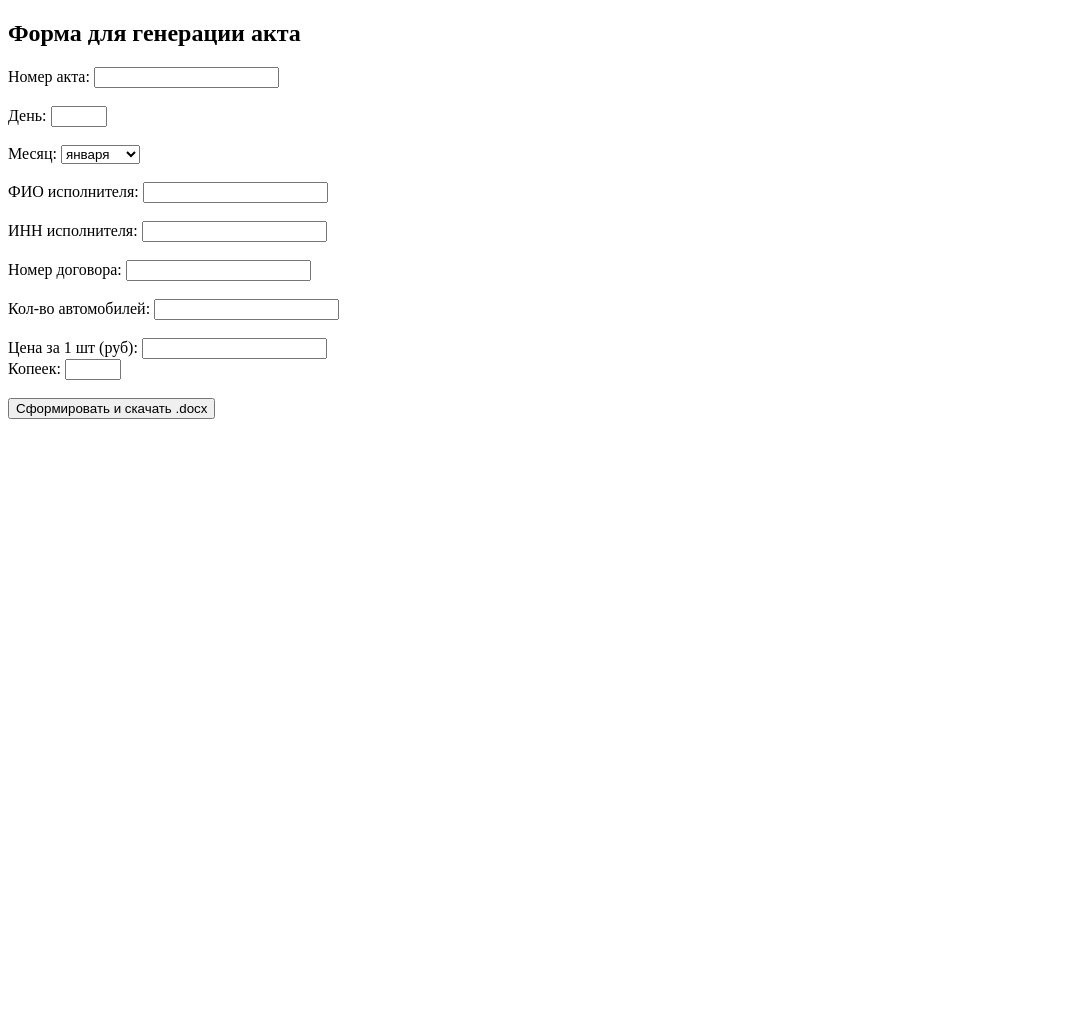
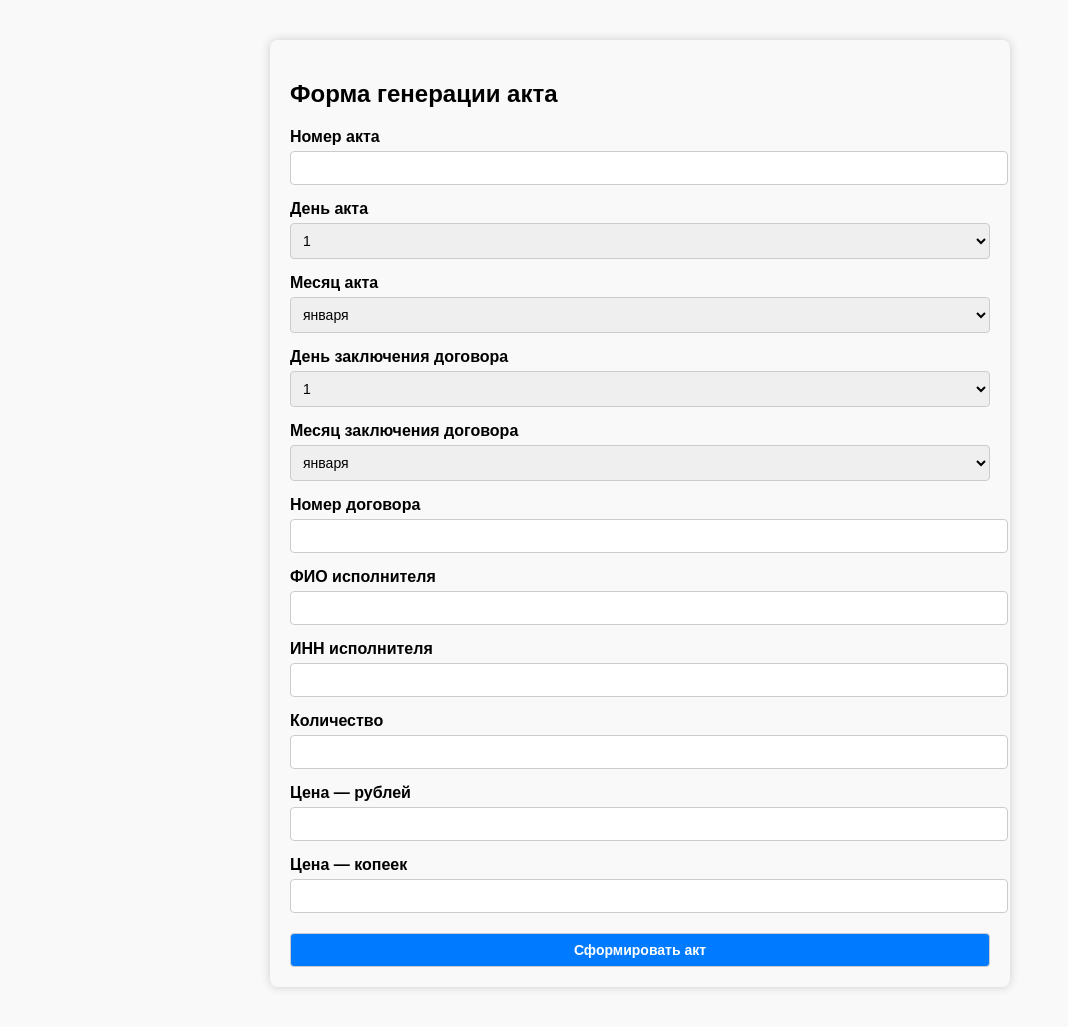
Before and after one commit to temaaamet/aktttt, a Flask app: page / in a window 1280 px wide. Shown: the whole page, without its empty margins (0-1068 px from the left). Before the commit the page ends 419 px from the top, so only its background shows below. Run offline with Flask 3, Linux system fonts and the light colour scheme.

Commit message:
Обновил форму и app.py

```diff
--- a/app.py
+++ b/app.py
@@ -1,61 +1,103 @@
-from flask import Flask, render_template, request, send_file
+from flask import Flask, render_template, request, send_file, jsonify
 from docxtpl import DocxTemplate
 from num2words import num2words
 import io
 
 app = Flask(__name__)
 
-@app.route('/')
+def money_to_words(rub: int, kop: int) -> str:
+    def r(n):
+        if 11 <= n % 100 <= 14: return "РУБЛЕЙ"
+        if n % 10 == 1: return "РУБЛЬ"
+        if 2 <= n % 10 <= 4: return "РУБЛЯ"
+        return "РУБЛЕЙ"
+    def k(n):
+        if 11 <= n % 100 <= 14: return "КОПЕЕК"
+        if n % 10 == 1: return "КОПЕЙКА"
+        if 2 <= n % 10 <= 4: return "КОПЕЙКИ"
+        return "КОПЕЕК"
+    rub = int(rub); kop = int(kop)
+    return f"{num2words(rub, lang='ru').upper()} {r(rub)} {num2words(kop, lang='ru').upper()} {k(kop)}"
+
+@app.route("/")
 def index():
-    return render_template('form.html')
+    return render_template("index.html")  # form.html лежит в папке templates/
 
-@app.route('/generate', methods=['POST'])
+@app.route("/generate", methods=["POST"])
 def generate():
-    data = request.get_json()
+    try:
+        d = request.get_json(force=True)
+    except Exception:
+        return jsonify({"error": "Некорректный JSON"}), 400
 
-    # Преобразуем ФИО исполнителя — каждое слово с заглавной буквы
-    contractor_name = " ".join(word.capitalize() for word in data['contractor_name'].split())
+    need = ["act_number","day","month",
+            "contract_number","contract_day","contract_month",
+            "contractor_name","contractor_inn",
+            "qty","rub","kop"]
+    miss = [k for k in need if k not in d or str(d[k]).strip() == ""]
+    if miss:
+        return jsonify({"error": "Отсутствуют поля: " + ", ".join(miss)}), 400
 
-    # Сумма
-    rub = int(data['rub'])
-    kop = int(data['kop'])
-    qty = int(data['qty'])
-    total = rub * qty + (kop * qty) / 100
+    try:
+        act_number = str(d["act_number"]).strip()
+        act_day    = str(int(d["day"]))
+        act_month  = str(d["month"])
+        c_number   = str(d["contract_number"]).strip()
+        c_day      = str(int(d["contract_day"]))
+        c_month    = str(d["contract_month"])
+        name_raw   = str(d["contractor_name"]).strip()
+        inn        = str(d["contractor_inn"]).strip()
+        qty        = int(d["qty"])
+        rub        = int(d["rub"])
+        kop        = int(d["kop"])
+    except Exception as e:
+        return jsonify({"error": f"Неверные типы полей: {e}"}), 400
 
-    # Прописью (все заглавные)
-    total_words = num2words(total, lang='ru', to='currency').upper()
+    if not inn.isdigit() or len(inn) != 12:
+        return jsonify({"error": "ИНН: ровно 12 цифр"}), 400
+    if qty <= 0 or rub < 0 or not (0 <= kop <= 99):
+        return jsonify({"error": "Проверьте qty (>0), rub (>=0), kop (0–99)"}), 400
 
-    # Загружаем шаблон
-    doc = DocxTemplate("TEMPLATE_ACT.docx")
+    contractor_name = " ".join(w[:1].upper() + w[1:].lower() for w in name_raw.split())
 
+    # Цена за единицу и итог
+    price = rub + kop / 100.0
+    total = qty * price
+    total_kop_all = int(round(total * 100))
+    total_rub = total_kop_all // 100
+    total_kop = total_kop_all % 100
+
+    # === Контекст ПОД ТВОИ ПЛЕЙСХОЛДЕРЫ ===
     context = {
-        'act_number': data['act_number'],
-        'act_day': data['act_day'],
-        'act_month': data['act_month'],
-        'contract_day': data['contract_day'],
-        'contract_month': data['contract_month'],
-        'contract_number': data['contract_number'],
-        'contractor_name': contractor_name,
-        'contractor_inn': data['contractor_inn'],
-        'qty': qty,
-        'rub': rub,
-        'kop': f"{kop:02}",
-        'total': f"{total:.2f}",
-        'total_words': total_words
+        "act_number": act_number,
+        "act_day": act_day,
+        "act_month": act_month,
+
+        "contract_number": c_number,
+        "contract_day": c_day,
+        "contract_month": c_month,
+
+        "contractor_name": contractor_name,
+        "contractor_inn": inn,
+
+        "qty": qty,
+        # то, что ждёт таблица
+        "rub_per_unit": f"{price:.2f}",                # цена за 1 (без «руб.»)
+        "sum_total": f"{total_rub}.{total_kop:02d}",   # итог (без «руб.»)
+        "sum_total_words": money_to_words(total_rub, total_kop),  # итог прописью
     }
 
+    try:
+        doc = DocxTemplate("TEMPLATE_ACT.docx")
+    except Exception as e:
+        return jsonify({"error": f"Нет TEMPLATE_ACT.docx рядом с app.py: {e}"}), 500
+
     doc.render(context)
+    buf = io.BytesIO(); doc.save(buf); buf.seek(0)
 
-    buffer = io.BytesIO()
-    doc.save(buffer)
-    buffer.seek(0)
+    filename = f"Акт_№{act_number}_от_{act_day}_{act_month}.docx"
+    return send_file(buf, as_attachment=True, download_name=filename,
+                     mimetype="application/vnd.openxmlformats-officedocument.wordprocessingml.document")
 
-    return send_file(
-        buffer,
-        as_attachment=True,
-        download_name="Акт.docx",
-        mimetype="application/vnd.openxmlformats-officedocument.wordprocessingml.document"
-    )
-
-if __name__ == '__main__':
-    app.run(host='0.0.0.0', port=5000)
+if __name__ == "__main__":
+    app.run(debug=True)
--- a/templates/form.html
+++ b/templates/form.html
@@ -2,101 +2,148 @@
 <html lang="ru">
 <head>
     <meta charset="UTF-8">
-  <title>Генератор акта</title>
+    <title>Генерация акта</title>
+    <style>
+        body {
+            font-family: Arial, sans-serif;
+            max-width: 700px;
+            margin: 40px auto;
+            background: #f9f9f9;
+            padding: 20px;
+            border-radius: 8px;
+            box-shadow: 0 0 10px #ccc;
+        }
+        label {
+            display: block;
+            margin-top: 15px;
+            font-weight: bold;
+        }
+        input, select, button {
+            width: 100%;
+            padding: 8px;
+            margin-top: 5px;
+            font-size: 14px;
+            border-radius: 4px;
+            border: 1px solid #ccc;
+        }
+        button {
+            margin-top: 20px;
+            background: #007BFF;
+            color: white;
+            font-weight: bold;
+            cursor: pointer;
+        }
+        button:hover {
+            background: #0056b3;
+        }
+    </style>
+</head>
+<body>
+
+<h2>Форма генерации акта</h2>
+
+<form id="actForm">
+    <label>Номер акта</label>
+    <input type="text" name="act_number" required pattern="\d+">
+
+    <label>Дата акта – день</label>
+    <select name="day" required>
+        {% for d in range(1, 32) %}
+        <option value="{{ d }}">{{ d }}</option>
+        {% endfor %}
+    </select>
+
+    <label>Дата акта – месяц</label>
+    <select name="month" required>
+        <option>января</option>
+        <option>февраля</option>
+        <option>марта</option>
+        <option>апреля</option>
+        <option>мая</option>
+        <option>июня</option>
+        <option>июля</option>
+        <option>августа</option>
+        <option>сентября</option>
+        <option>октября</option>
+        <option>ноября</option>
+        <option>декабря</option>
+    </select>
+
+    <label>Число заключения договора</label>
+    <select name="contract_day" required>
+        {% for d in range(1, 32) %}
+        <option value="{{ d }}">{{ d }}</option>
+        {% endfor %}
+    </select>
+
+    <label>Месяц заключения договора</label>
+    <select name="contract_month" required>
+        <option>января</option>
+        <option>февраля</option>
+        <option>марта</option>
+        <option>апреля</option>
+        <option>мая</option>
+        <option>июня</option>
+        <option>июля</option>
+        <option>августа</option>
+        <option>сентября</option>
+        <option>октября</option>
+        <option>ноября</option>
+        <option>декабря</option>
+    </select>
+
+    <label>Номер договора</label>
+    <input type="text" name="contract_number" required>
+
+    <label>ФИО исполнителя</label>
+    <input type="text" name="contractor_name" required pattern="[А-Яа-яЁё\s\-]+" title="Только буквы и пробелы">
+
+    <label>ИНН исполнителя</label>
+    <input type="text" name="contractor_inn" required pattern="\d{12}" maxlength="12" title="Ровно 12 цифр">
+
+    <label>Количество услуг</label>
+    <input type="number" name="qty" min="1" required>
+
+    <label>Цена — рублей</label>
+    <input type="number" name="rub" min="0" required>
+
+    <label>Цена — копеек</label>
+    <input type="number" name="kop" min="0" max="99" required>
+
+    <button type="submit">Сформировать акт</button>
+</form>
+
 <script>
-    function toTitleCase(str) {
-      return str
-        .split(" ")
-        .map(w => w.charAt(0).toUpperCase() + w.slice(1).toLowerCase())
-        .join(" ");
-    }
+document.getElementById("actForm").addEventListener("submit", async function(e) {
+    e.preventDefault();
 
-    function numToWords(n) {
-      const rub = Intl.NumberFormat("ru-RU", { style: "currency", currency: "RUB", currencyDisplay: "name" }).format(n);
-      let [r, k] = n.toFixed(2).split(".");
-      const words = rub.toUpperCase().replace(/РУБЛЬ.*$/, "РУБЛЕЙ");
-      return `${words} ${k} КОПЕЕК`;
-    }
+    const formData = new FormData(e.target);
+    const jsonData = {};
+    formData.forEach((value, key) => jsonData[key] = value);
 
-    async function generateAct() {
-      const day = document.getElementById("day").value;
-      const month = document.getElementById("month").value;
-      const act_number = document.getElementById("act_number").value;
-      const fio = toTitleCase(document.getElementById("fio").value.trim());
-      const inn = document.getElementById("inn").value;
-      const contract_number = document.getElementById("contract_number").value;
-      const qty = parseInt(document.getElementById("qty").value);
-      const rub = parseInt(document.getElementById("rub").value);
-      const kop = parseInt(document.getElementById("kop").value);
+    const resp = await fetch("/generate", {
+        method: "POST",
+        headers: { "Content-Type": "application/json" },
+        body: JSON.stringify(jsonData)
+    });
 
-      if (
-        day === "" ||
-        !/^[0-3]?[0-9]$/.test(day) ||
-        parseInt(day) > 31 ||
-        isNaN(qty) ||
-        isNaN(rub) ||
-        isNaN(kop) ||
-        !fio ||
-        !/^\d{12}$/.test(inn) ||
-        !contract_number ||
-        !act_number ||
-        month === ""
-      ) {
-        alert("Пожалуйста, заполните все поля корректно.");
+    if (!resp.ok) {
+        const err = await resp.json().catch(()=>({error:"Ошибка"}));
+        alert(err.error || "Ошибка при генерации акта");
         return;
     }
 
-      const total = qty * (rub + kop / 100);
-      const sum_words = numToWords(total);
-
-      const response = await fetch("/generate", {
-        method: "POST",
-        headers: { "Content-Type": "application/json" },
-        body: JSON.stringify({
-          day, month, act_number, fio, inn,
-          contract_number, qty, rub, kop,
-          sum_total: total.toFixed(2),
-          sum_words
-        })
-      });
-
-      const blob = await response.blob();
-      const url = window.URL.createObjectURL(blob);
+    const blob = await resp.blob();
+    const url = URL.createObjectURL(blob);
     const a = document.createElement("a");
     a.href = url;
-      a.download = `Акт_№${act_number}_от_${day}_${month}.docx`;
+    a.download = `Акт_№${jsonData.act_number}_от_${jsonData.day}_${jsonData.month}.docx`;
     document.body.appendChild(a);
     a.click();
     a.remove();
-    }
+    URL.revokeObjectURL(url);
+});
 </script>
-</head>
-<body>
-  <h2>Форма для генерации акта</h2>
-  <label>Номер акта: <input id="act_number" required type="text"></label><br><br>
-  <label>День: <input id="day" required type="number" min="1" max="31" pattern="[0-3]?[0-9]"></label><br><br>
-  <label>Месяц:
-    <select id="month" required>
-      <option value="января">января</option>
-      <option value="февраля">февраля</option>
-      <option value="марта">марта</option>
-      <option value="апреля">апреля</option>
-      <option value="мая">мая</option>
-      <option value="июня">июня</option>
-      <option value="июля">июля</option>
-      <option value="августа">августа</option>
-      <option value="сентября">сентября</option>
-      <option value="октября">октября</option>
-      <option value="ноября">ноября</option>
-      <option value="декабря">декабря</option>
-    </select>
-  </label><br><br>
-  <label>ФИО исполнителя: <input id="fio" required type="text"></label><br><br>
-  <label>ИНН исполнителя: <input id="inn" required type="text" maxlength="12" pattern="\d{12}" title="12 цифр"></label><br><br>
-  <label>Номер договора: <input id="contract_number" required type="text"></label><br><br>
-  <label>Кол-во автомобилей: <input id="qty" required type="number"></label><br><br>
-  <label>Цена за 1 шт (руб): <input id="rub" required type="number" min="0"></label><br>
-  <label>Копеек: <input id="kop" required type="number" min="0" max="99"></label><br><br>
-  <button onclick="generateAct()">Сформировать и скачать .docx</button>
+
 </body>
 </html>
--- a/templates/index.html
+++ b/templates/index.html
@@ -1,63 +1,127 @@
-
 <!DOCTYPE html>
 <html lang="ru">
 <head>
     <meta charset="UTF-8">
     <title>Генерация акта</title>
+    <style>
+        body {
+            font-family: Arial, sans-serif;
+            max-width: 700px;
+            margin: 40px auto;
+            background: #f9f9f9;
+            padding: 20px;
+            border-radius: 8px;
+            box-shadow: 0 0 10px #ccc;
+        }
+        label { display: block; margin-top: 15px; font-weight: bold; }
+        input, select, button {
+            width: 100%;
+            padding: 8px;
+            margin-top: 5px;
+            font-size: 14px;
+            border-radius: 4px;
+            border: 1px solid #ccc;
+        }
+        button {
+            margin-top: 20px;
+            background: #007BFF;
+            color: white;
+            font-weight: bold;
+            cursor: pointer;
+        }
+        button:hover { background: #0056b3; }
+    </style>
 </head>
 <body>
+
+<h2>Форма генерации акта</h2>
+
 <form id="actForm">
-    <!-- элементы формы (упрощено) -->
-    <input type="text" id="fio" placeholder="ФИО" />
-    <input type="text" id="inn" placeholder="ИНН" />
-    <input type="text" id="contract_number" placeholder="Номер договора" />
-    <input type="number" id="act_number" placeholder="Номер акта" />
-    <input type="text" id="day" placeholder="День" />
-    <input type="text" id="month" placeholder="Месяц" />
-    <input type="number" id="qty" placeholder="Количество" />
-    <input type="number" id="rub" placeholder="Цена (руб)" />
-    <input type="number" id="kop" placeholder="Цена (коп)" />
-    <button type="submit">Сгенерировать</button>
+    <label>Номер акта</label>
+    <input type="text" name="act_number" required pattern="\d+">
+
+    <label>День акта</label>
+    <select name="day" required>
+        {% for d in range(1, 32) %}
+        <option value="{{ d }}">{{ d }}</option>
+        {% endfor %}
+    </select>
+
+    <label>Месяц акта</label>
+    <select name="month" required>
+        <option>января</option><option>февраля</option><option>марта</option>
+        <option>апреля</option><option>мая</option><option>июня</option>
+        <option>июля</option><option>августа</option><option>сентября</option>
+        <option>октября</option><option>ноября</option><option>декабря</option>
+    </select>
+
+    <label>День заключения договора</label>
+    <select name="contract_day" required>
+        {% for d in range(1, 32) %}
+        <option value="{{ d }}">{{ d }}</option>
+        {% endfor %}
+    </select>
+
+    <label>Месяц заключения договора</label>
+    <select name="contract_month" required>
+        <option>января</option><option>февраля</option><option>марта</option>
+        <option>апреля</option><option>мая</option><option>июня</option>
+        <option>июля</option><option>августа</option><option>сентября</option>
+        <option>октября</option><option>ноября</option><option>декабря</option>
+    </select>
+
+    <label>Номер договора</label>
+    <input type="text" name="contract_number" required>
+
+    <label>ФИО исполнителя</label>
+    <input type="text" name="contractor_name" required pattern="[А-Яа-яЁё\s\-]+" title="Только буквы и пробелы">
+
+    <label>ИНН исполнителя</label>
+    <input type="text" name="contractor_inn" required pattern="\d{12}" maxlength="12" title="Ровно 12 цифр">
+
+    <label>Количество</label>
+    <input type="number" name="qty" min="1" required>
+
+    <label>Цена — рублей</label>
+    <input type="number" name="rub" min="0" required>
+
+    <label>Цена — копеек</label>
+    <input type="number" name="kop" min="0" max="99" required>
+
+    <button type="submit">Сформировать акт</button>
 </form>
 
 <script>
 document.getElementById("actForm").addEventListener("submit", async (e) => {
     e.preventDefault();
-      const fio = document.getElementById("fio").value;
-      const inn = document.getElementById("inn").value;
-      const contract_number = document.getElementById("contract_number").value;
-      const act_number = document.getElementById("act_number").value;
-      const day = document.getElementById("day").value;
-      const month = document.getElementById("month").value;
-      const qty = parseInt(document.getElementById("qty").value);
-      const rub = parseInt(document.getElementById("rub").value);
-      const kop = parseInt(document.getElementById("kop").value);
-      const total = qty * (rub + kop / 100);
-      const sum_words = "TEMP"; // Здесь нужно заменить на функцию генерации прописью
 
-      const response = await fetch("/generate", {
+    const fd = new FormData(e.target);
+    const data = {};
+    fd.forEach((v, k) => data[k] = v);
+
+    const resp = await fetch("/generate", {
         method: "POST",
         headers: { "Content-Type": "application/json" },
-        body: JSON.stringify({
-          day, month,
-          act_number,
-          contractor_name: fio,
-          contractor_inn: inn,
-          contract_number,
-          qty, rub, kop,
-          sum_total: total.toFixed(2),
-          sum_total_words: sum_words
-        })
+        body: JSON.stringify(data)
     });
 
-      const blob = await response.blob();
-      const url = window.URL.createObjectURL(blob);
+    if (!resp.ok) {
+        const err = await resp.json().catch(()=>({error:"Ошибка"}));
+        alert(err.error || "Ошибка при генерации акта");
+        return;
+    }
+
+    const blob = await resp.blob();
+    const url = URL.createObjectURL(blob);
     const a = document.createElement("a");
     a.href = url;
-      a.download = "акт.docx";
+    a.download = `Акт_№${data.act_number}_от_${data.day}_${data.month}.docx`;
+    document.body.appendChild(a);
     a.click();
-      window.URL.revokeObjectURL(url);
+    a.remove();
+    URL.revokeObjectURL(url);
 });
 </script>
+
 </body>
 </html>
```
Also changed, not shown: 2 other files. Lines whose indentation alone changed are shown as unchanged.
